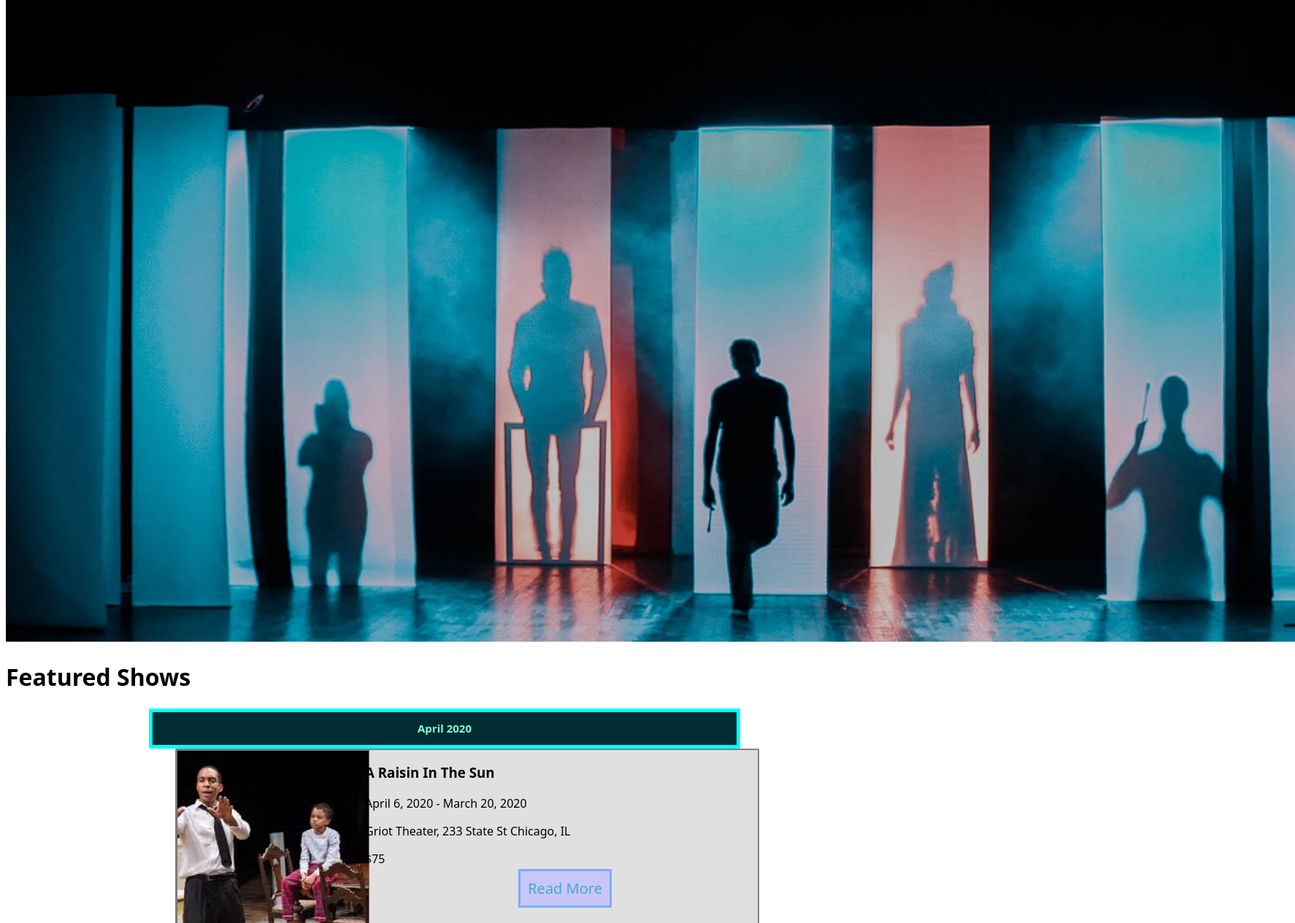
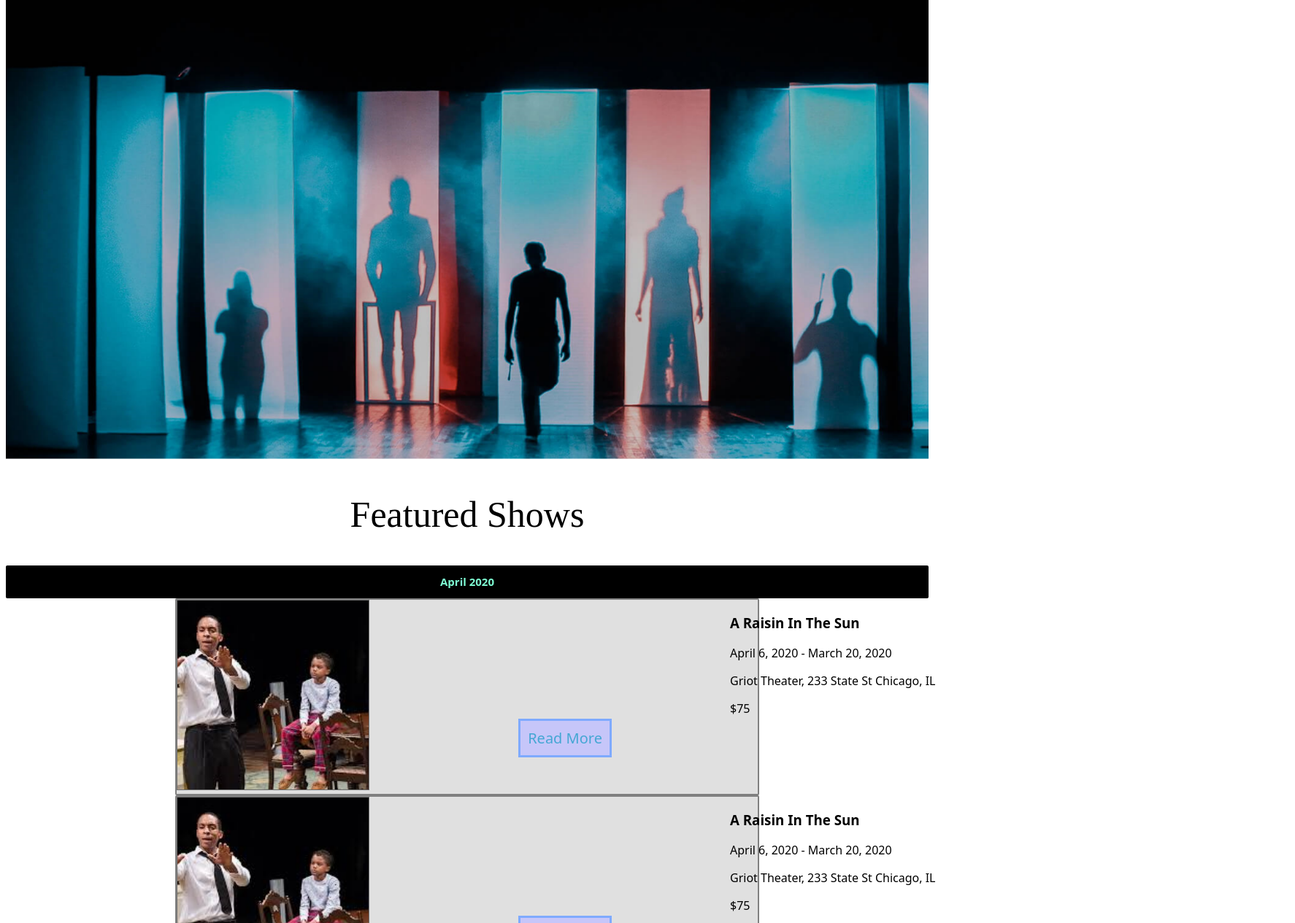
Before and after one commit to donnahangvo/html-assignment3, a plain HTML site: page html-assignment3/index.html in a window 1280 px wide. Shown: the part 93-1358 px from the top of the page at 73% size, 1774 px wide, since content can reach past the window. Drawn offline with Linux system fonts and the light colour scheme.

Commit message:
fixed alignment of elements

```diff
--- a/html-assignment3/index.html
+++ b/html-assignment3/index.html
@@ -43,13 +43,13 @@
 
 
     <!-- Main Landing Tile -->
+    <nav class="home">
+        <div id="home"><img src="images/theater-image-background.png" alt="Theater Background">
 
-    <div id="home"><img src="images/theater-image-background.png" alt="Theater Background">
+            <h1>Featured Shows</h1>
 
-        <h1>Featured Shows</h1>
-
-    </div>
-
+        </div>
+    </nav>
     <!-- Featured Tiles -->
 
     <section id="featured">
--- a/html-assignment3/style.css
+++ b/html-assignment3/style.css
@@ -10,6 +10,7 @@
     flex-direction: row;
     justify-content: space-between;
     width: 100%;
+    background-color: black;
 }
 
 .navbar-brand{
@@ -59,32 +60,38 @@ a:hover{
 /* Main Tile */
 
 .home h1{
-    color: aliceblue;
-    z-index: 10;
+    /* color: aliceblue; */
+    /* z-index: 10; */
     display: flex;
     justify-content: center;
     align-items: center;
-    position: absolute;
-    top: 80%;
-    left: 50%;
-    transform: translate(-50%);
+    position: center;
+    /* top: 80%; */
+    /* left: 50%; */
+    /* transform: translate(-50%); */
     font-family: 'Times New Roman', Times, serif;
-    font-size: 80px;
+    font-size: 50px;
     font-weight: 100;
+    /* background-color: black; */
+}
+
+.home img{
+    width: 100%;
+    align-items: center;
 }
 
 /* Featured Shows */
 
 .featured-month {
-    border: solid aqua 5px;
+    /* border: solid aqua 5px; */
     border-radius: 2px;
-    background-color: rgb(2, 44, 51);
+    background-color: black;
     color: aquamarine;
-    width: 800px;
+    width: 100;
     display: flex;
     justify-content: center;
     align-items: center;
-    transform: translate(196px);
+    /* transform: translate(196px); */
     font-size: 10px;
 }
 
@@ -92,12 +99,14 @@ a:hover{
     display: grid;
     grid-template-columns: 800px;
     justify-content: center;
+    align-items: center;
 }
 
 .shows{
     border: solid gray 2px;
     border-radius: 2px;
     background-color: rgb(224, 224, 224);
+    align-items: center;
 }
 
 .thumbnail{
@@ -110,6 +119,13 @@ a:hover{
     left: 500px;
     width: 300px;
 
+}
+
+.show-name{
+    display: inline-block;
+    position: absolute;
+    left: 500px;
+    width: 300px;
 }
 
 .show-button{
```
